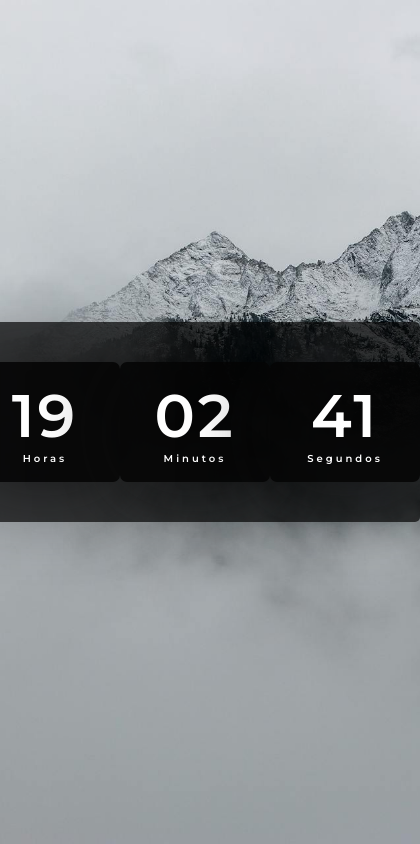
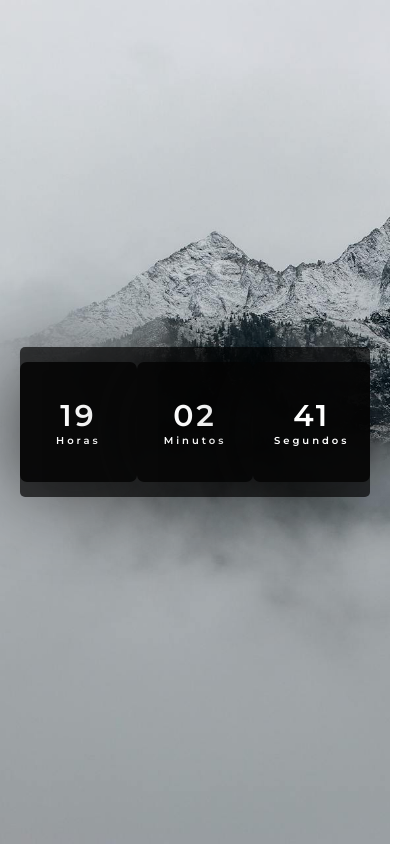
Before and after one commit to kaiomartinss/projeto-relogio, a plain HTML site: page index.html in a window 390 px wide. Shown: the whole page, 420 px wide, since content can reach past the window. Drawn offline with Linux system fonts and the light colour scheme.

Commit message:
Responsividade com @media

```diff
--- a/css/style.css
+++ b/css/style.css
@@ -46,3 +46,36 @@ span {
 .tempo {
   font-size: 10px;
 }
+
+@media (max-width: 768px) {
+  .relogio-brasil {
+    background: rgba(0, 0, 0, 0.678);
+    display: flex;
+    align-items: center;
+    justify-content: space-around;
+    height: 150px;
+    width: 350px;
+    border-radius: 5px;
+    div {
+      background: rgba(5, 5, 5, 0.9);
+          height: 120px;
+          width: 150px;
+          display: flex;
+          justify-content: center;
+          align-items: center;
+          color: #fff;
+          flex-direction: column;
+          border-radius: 7px;
+          letter-spacing: 3px;
+          box-shadow: 0px 8px 80px rgba(10, 10, 10, 0.7);
+    }
+  }
+  span {
+    font-weight: 600;
+    font-size: 30px;
+  }
+
+  .tempo {
+    font-size: 10px;
+  }
+ }
```
